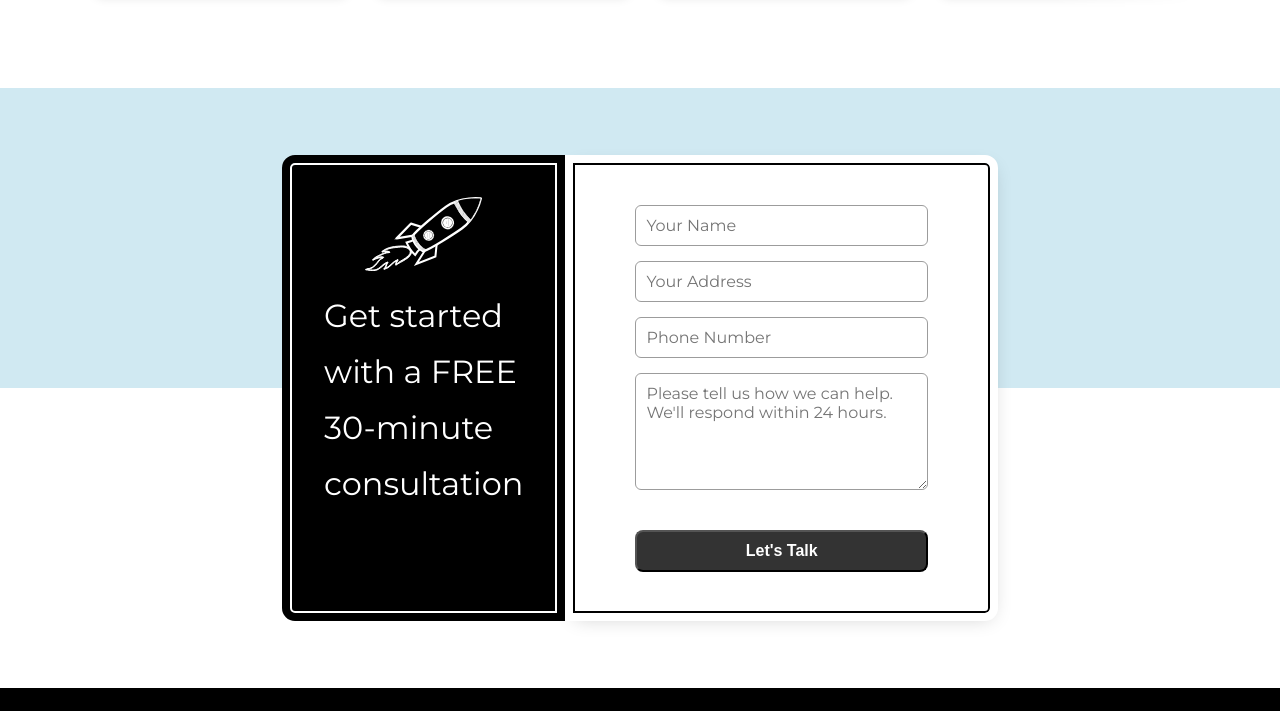
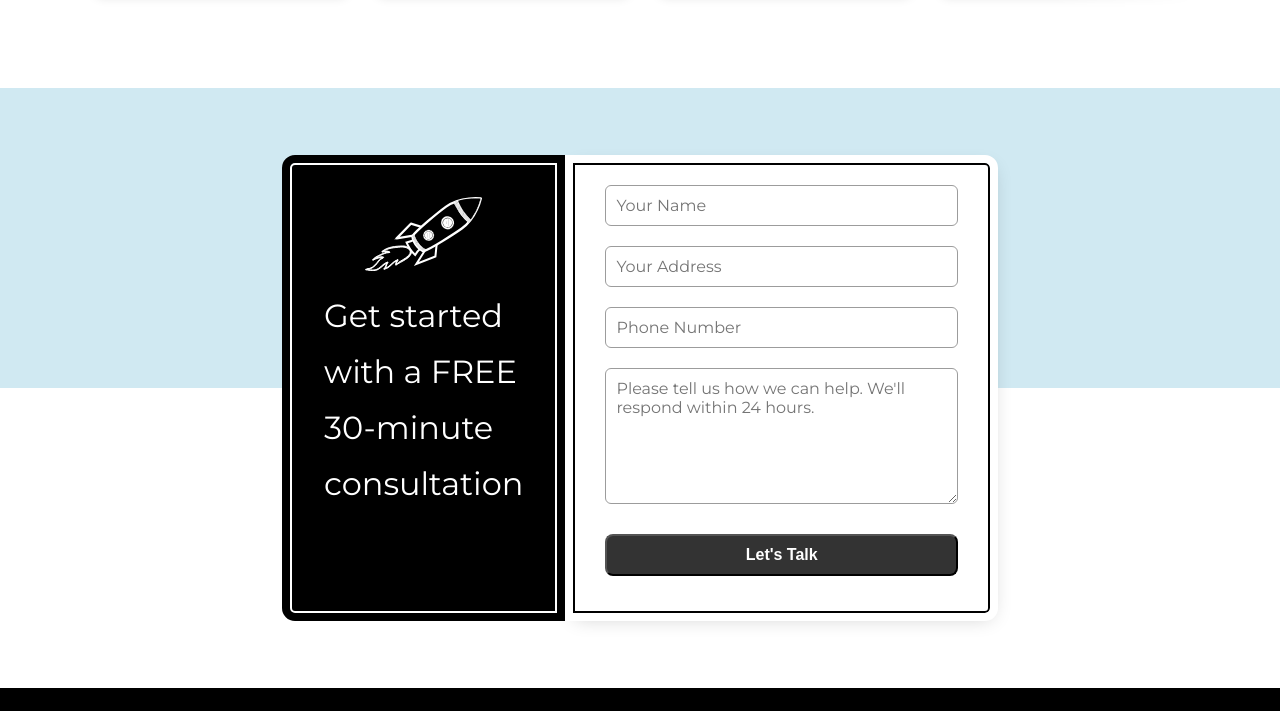
Before and after one commit to rejoan121615/front-end-responsive-issue-fix, a plain HTML site: page index.html in a window 1280 px wide. Shown: the part 5164-5875 px from the top of the page. Drawn offline with Linux system fonts and the light colour scheme.

```diff
--- a/assets/css/styles.css
+++ b/assets/css/styles.css
@@ -484,7 +484,7 @@ footer {
     box-shadow: 2px 5px 20px #00000033;
     border-top-right-radius: 5px;
     border-bottom-right-radius: 5px;
-    padding: 40px 60px 0px 60px;
+    padding: 20px 30px 0px 30px;
 }
 
 .lets-talk .lets-talk-form .form-input form {
@@ -496,13 +496,13 @@ footer {
 .lets-talk .lets-talk-form .form-input .input_wrap{
     display: flex;
     flex-flow: row wrap;
-    row-gap: 15px;
+    row-gap: 20px;
 }
 .lets-talk .lets-talk-form .form-input .input_wrap textarea{
     overflow: hidden;
 }
 .lets-talk .lets-talk-form .form-input .btn_wrap {
-    margin-top: 40px;
+    margin-top: 30px;
 }
 .lets-talk .lets-talk-form .form-input button{
     width: 100%;
@@ -927,6 +927,7 @@ footer {
 
     .lets-talk .lets-talk-form .form-text p {
         text-align: center;
+        font-size: 30px;
     }
 
     .lets-talk .lets-talk-form .form-text img {
--- a/index.html
+++ b/index.html
@@ -473,7 +473,7 @@
                   name=""
                   id=""
                   cols="30"
-                  rows="5"
+                  rows="6"
                   placeholder="Please tell us how we can help. We'll respond within 24 hours."
                 ></textarea>
               </div>
```
Also changed, not shown: assets/scss/responsive.scss (+3 -5 lines).
